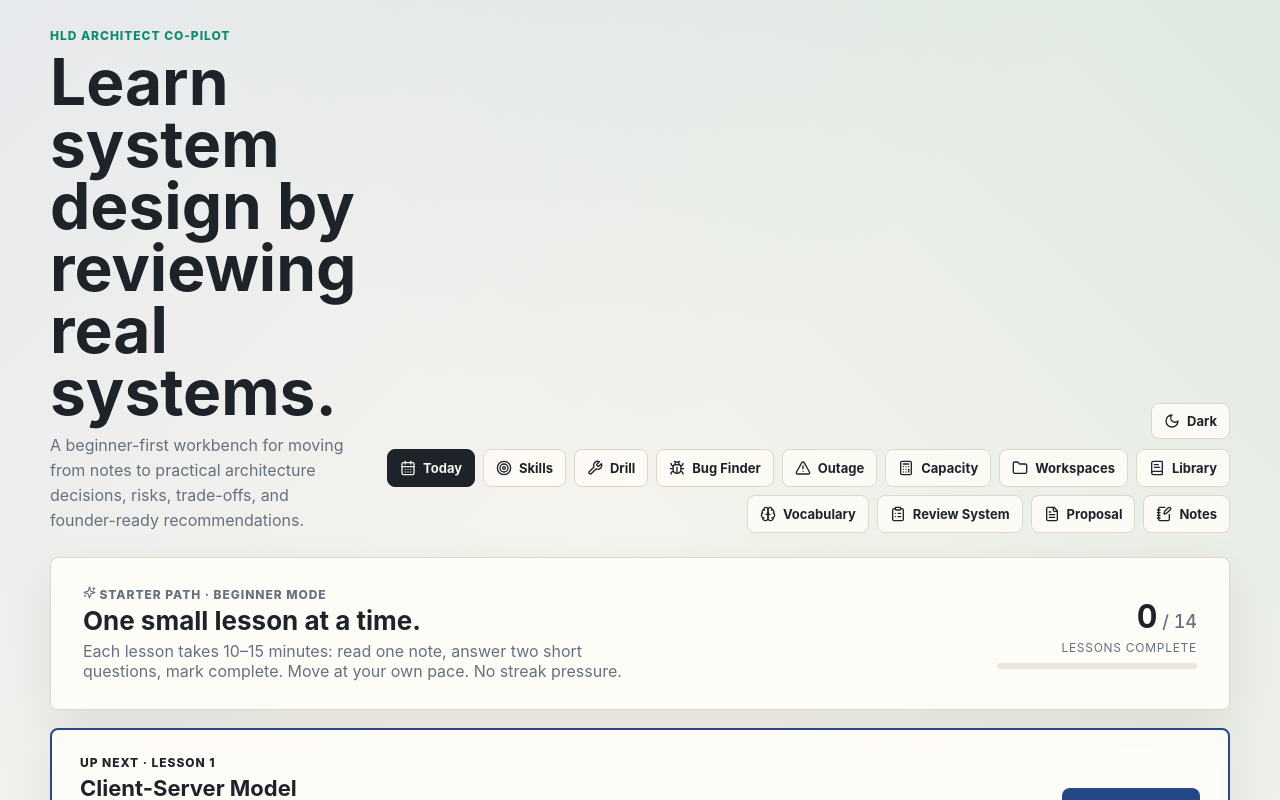
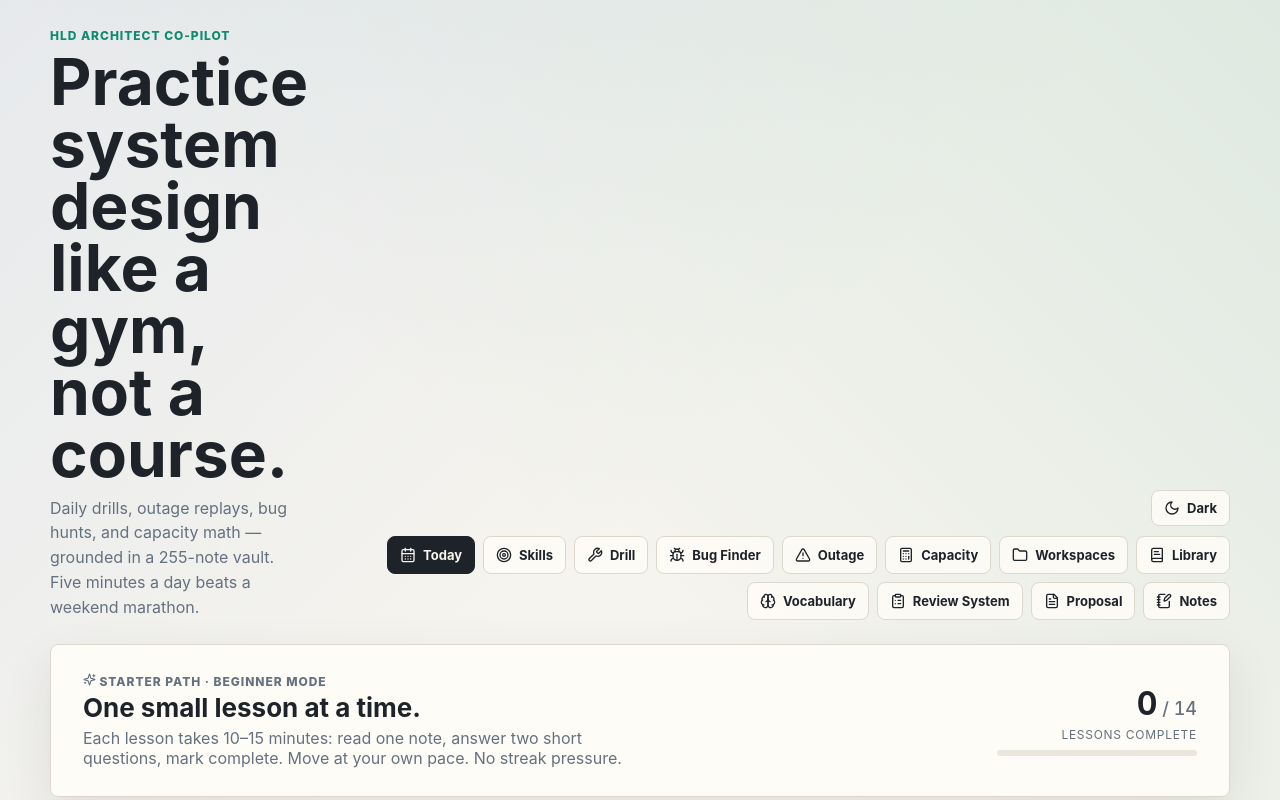
Before and after one commit to vibhu-0511/hld-architect-copilot, a React (Vite) app: page / in a window 1280 px wide. Both pictures are taken after a click on the button 339 px from the left and 450 px from the top of the page. Shown: the top 800 px of the page. Built offline with nearby package versions, Linux system fonts and the light colour scheme.

Commit message:
fix: NoteReader prop in outage reveal, stale header copy, README term count

```diff
--- a/src/App.jsx
+++ b/src/App.jsx
@@ -73,10 +73,10 @@ function Header({ activeTab, onTabChange, theme, onToggleTheme }) {
     <header className="app-header">
       <div>
         <p className="eyebrow">HLD Architect Co-pilot</p>
-        <h1>Learn system design by reviewing real systems.</h1>
+        <h1>Practice system design like a gym, not a course.</h1>
         <p className="header-copy">
-          A beginner-first workbench for moving from notes to practical architecture decisions,
-          risks, trade-offs, and founder-ready recommendations.
+          Daily drills, outage replays, bug hunts, and capacity math — grounded in a
+          255-note vault. Five minutes a day beats a weekend marathon.
         </p>
       </div>
       <div className="header-actions">
--- a/src/components/OutageReplayView.jsx
+++ b/src/components/OutageReplayView.jsx
@@ -562,7 +562,7 @@ function RevealStep({
 
       <div className="outage-postmortem-inline">
         <NoteReader
-          path={replay.path}
+          notePath={replay.path}
           theme={theme}
           onOpenNote={onOpenNote}
         />
```
Also changed, not shown: 1 other file (tests, documents, lock files or other folders).
